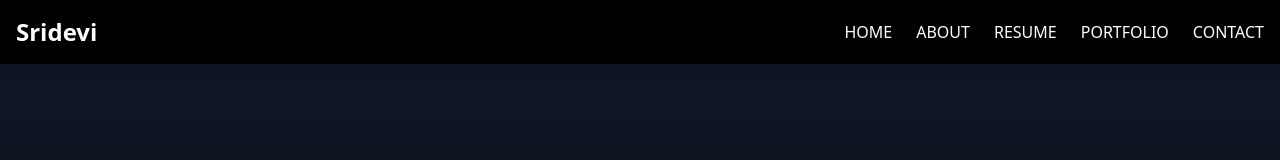
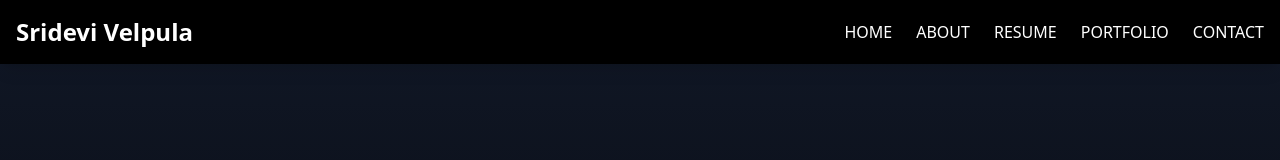
Before and after one commit to srideviblogs/my-portfolio-react, a React (Create React App) app: page / in a window 1280 px wide. Shown: the top 160 px of the page. Built offline with nearby package versions, Linux system fonts and the light colour scheme.

Commit message:
Update Navbar.js

```diff
--- a/src/components/Navbar.js
+++ b/src/components/Navbar.js
@@ -10,7 +10,7 @@
   return (
     <nav className="fixed w-full z-20 bg-black text-white shadow-lg">
       <div className="container mx-auto flex justify-between items-center p-4">
-        <h1 className="text-2xl font-bold">Sridevi</h1>
+        <h1 className="text-2xl font-bold">Sridevi Velpula</h1>
 
         <ul className="hidden md:flex gap-6 uppercase">
           {links.map(link => (
```
